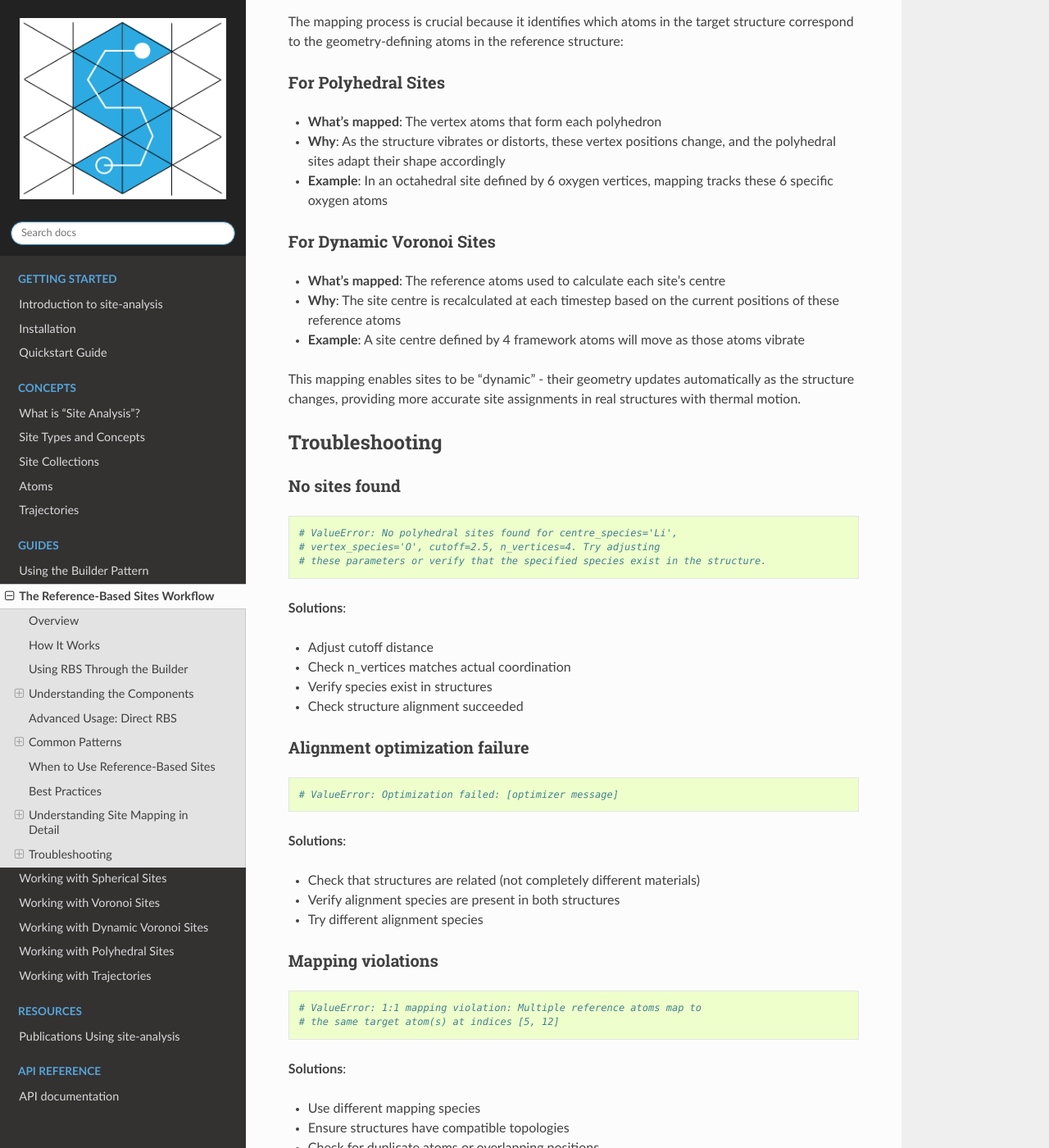
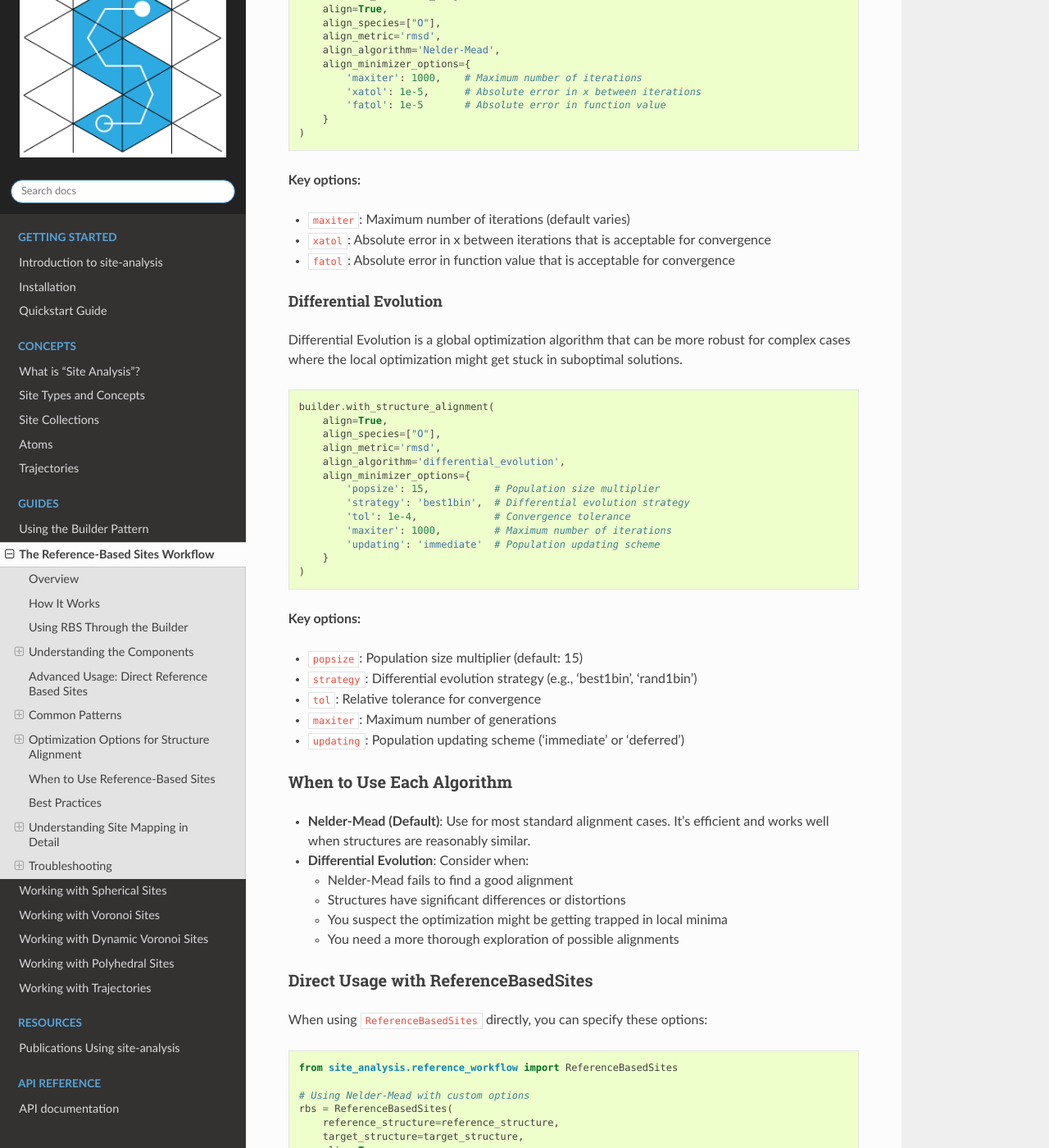
Before and after one commit to bjmorgan/site-analysis, a Sphinx documentation site: the page built from docs/source/guides/reference_workflow.md, in a window 1280 px wide and 1400 px high, scrolled down 5430 px. Shown: the whole window at 82% size. Built offline with Sphinx 7.4.7 and the Read the Docs theme 3.1.0, drawn with Linux system fonts in a browser that asks for light colours; some of the changed text lies outside the part shown.

Commit message:
Added alignment algorithm notes

````diff
--- a/docs/source/guides/reference_workflow.md
+++ b/docs/source/guides/reference_workflow.md
@@ -68,13 +68,19 @@ Structure alignment finds the optimal translation to minimize the mismatch betwe
 builder.with_structure_alignment(
     align=True,              # Enable alignment
     align_species=["O"],     # Use O atoms for alignment
-    align_metric='rmsd'      # Minimise RMSD
+    align_metric='rmsd',     # Minimise RMSD
+    align_algorithm='Nelder-Mead',  # Optimization algorithm
+    align_minimizer_options={'maxiter': 1000}  # Additional options
 )
 ```
 
 **How it works**:
 - If `align_species` is specified: Aligns using only those species (must have same count in both structures)
 - If `align_species` is None: Aligns using all species (structures must have identical stoichiometry)
+- `align_algorithm` controls the optimization method:
+  - 'Nelder-Mead': Default algorithm, works well for most cases
+  - 'differential_evolution': Global optimization that can be more robust for complex cases
+- `align_minimizer_options` allows passing additional parameters to the underlying scipy optimizer
 
 **When to use**:
 - When structures have different coordinate origins
@@ -106,7 +112,7 @@ The builder implements smart defaults:
 - If you specify alignment species but not mapping species, alignment species are used for mapping
 - Alignment is enabled by default
 
-## Advanced Usage: Direct RBS
+## Advanced Usage: Direct Reference Based Sites
 
 For advanced users, you can use the RBS workflow directly:
 
@@ -119,7 +125,8 @@ rbs = ReferenceBasedSites(
     target_structure=target_structure,
     align=True,
     align_species=["O"],
-    align_metric='rmsd'
+    align_metric='rmsd',
+    align_algorithm='Nelder-Mead'
 )
 
 # Create polyhedral sites
@@ -205,6 +212,132 @@ trajectory = (TrajectoryBuilder()
     )
     .build())
 ```
+
+## Optimization Options for Structure Alignment
+
+When aligning structures, you can choose between different optimization algorithms with `align_algorithm` and configure their behavior with `align_minimizer_options`. These settings control how the optimal translation vector is found when superimposing structures.
+
+### Available Algorithms
+
+#### Nelder-Mead (Default)
+
+The Nelder-Mead simplex algorithm is a local optimization method that works well for most structure alignment cases. It's efficient and doesn't require derivative information.
+
+```python
+# Basic usage with default settings
+builder.with_structure_alignment(
+    align=True,
+    align_species=["O"],
+    align_metric='rmsd'
+)
+
+# With custom options
+builder.with_structure_alignment(
+    align=True,
+    align_species=["O"],
+    align_metric='rmsd',
+    align_algorithm='Nelder-Mead',
+    align_minimizer_options={
+        'maxiter': 1000,    # Maximum number of iterations
+        'xatol': 1e-5,      # Absolute error in x between iterations
+        'fatol': 1e-5       # Absolute error in function value
+    }
+)
+```
+
+**Key options:**
+- `maxiter`: Maximum number of iterations (default varies)
+- `xatol`: Absolute error in x between iterations that is acceptable for convergence
+- `fatol`: Absolute error in function value that is acceptable for convergence
+
+#### Differential Evolution
+
+Differential Evolution is a global optimization algorithm that can be more robust for complex cases where the local optimization might get stuck in suboptimal solutions.
+
+```python
+builder.with_structure_alignment(
+    align=True,
+    align_species=["O"],
+    align_metric='rmsd',
+    align_algorithm='differential_evolution',
+    align_minimizer_options={
+        'popsize': 15,           # Population size multiplier
+        'strategy': 'best1bin',  # Differential evolution strategy
+        'tol': 1e-4,             # Convergence tolerance
+        'maxiter': 1000,         # Maximum number of iterations
+        'updating': 'immediate'  # Population updating scheme
+    }
+)
+```
+
+**Key options:**
+- `popsize`: Population size multiplier (default: 15)
+- `strategy`: Differential evolution strategy (e.g., 'best1bin', 'rand1bin')
+- `tol`: Relative tolerance for convergence
+- `maxiter`: Maximum number of generations
+- `updating`: Population updating scheme ('immediate' or 'deferred')
+
+### When to Use Each Algorithm
+
+- **Nelder-Mead (Default)**: Use for most standard alignment cases. It's efficient and works well when structures are reasonably similar.
+
+- **Differential Evolution**: Consider when:
+  - Nelder-Mead fails to find a good alignment
+  - Structures have significant differences or distortions
+  - You suspect the optimization might be getting trapped in local minima
+  - You need a more thorough exploration of possible alignments
+
+### Direct Usage with ReferenceBasedSites
+
+When using `ReferenceBasedSites` directly, you can specify these options:
+
+```python
+from site_analysis.reference_workflow import ReferenceBasedSites
+
+# Using Nelder-Mead with custom options
+rbs = ReferenceBasedSites(
+    reference_structure=reference_structure,
+    target_structure=target_structure,
+    align=True,
+    align_species=["O"],
+    align_metric='rmsd',
+    align_algorithm='Nelder-Mead',
+    align_minimizer_options={'maxiter': 2000, 'xatol': 1e-6}
+)
+
+# Using Differential Evolution
+rbs = ReferenceBasedSites(
+    reference_structure=reference_structure,
+    target_structure=target_structure,
+    align=True,
+    align_species=["O"],
+    align_metric='rmsd',
+    align_algorithm='differential_evolution',
+    align_minimizer_options={
+        'popsize': 20,
+        'tol': 1e-5,
+        'strategy': 'best1bin'
+    }
+)
+```
+
+### Diagnosing Alignment Issues
+
+If alignment is failing or giving poor results:
+
+1. Try switching algorithms (e.g., from Nelder-Mead to differential_evolution)
+2. Adjust tolerance parameters to be more lenient
+3. Increase iteration limits
+4. Check alignment quality metrics after alignment:
+
+```python
+# When using RBS directly
+rbs = ReferenceBasedSites(...)
+print(f"RMSD: {rbs.alignment_metrics['rmsd']:.6f} Å")
+print(f"Maximum distance: {rbs.alignment_metrics['max_dist']:.6f} Å")
+```
+
+Lower RMSD and maximum distance values indicate better alignment quality.
 
 ## When to Use Reference-Based Sites
 
````
Also changed, not shown: docs/source/guides/builders.md (+3 -1 lines).
